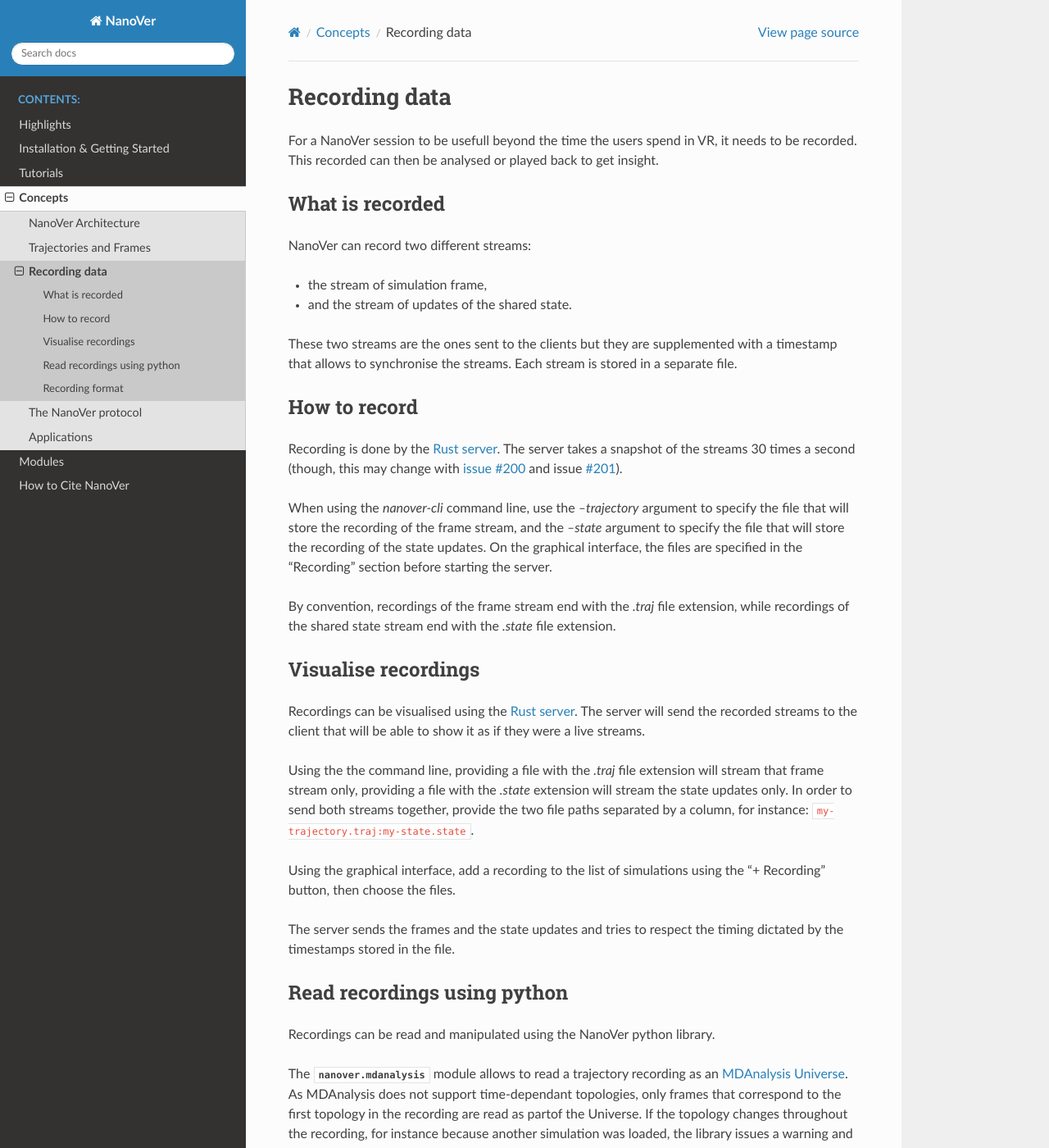
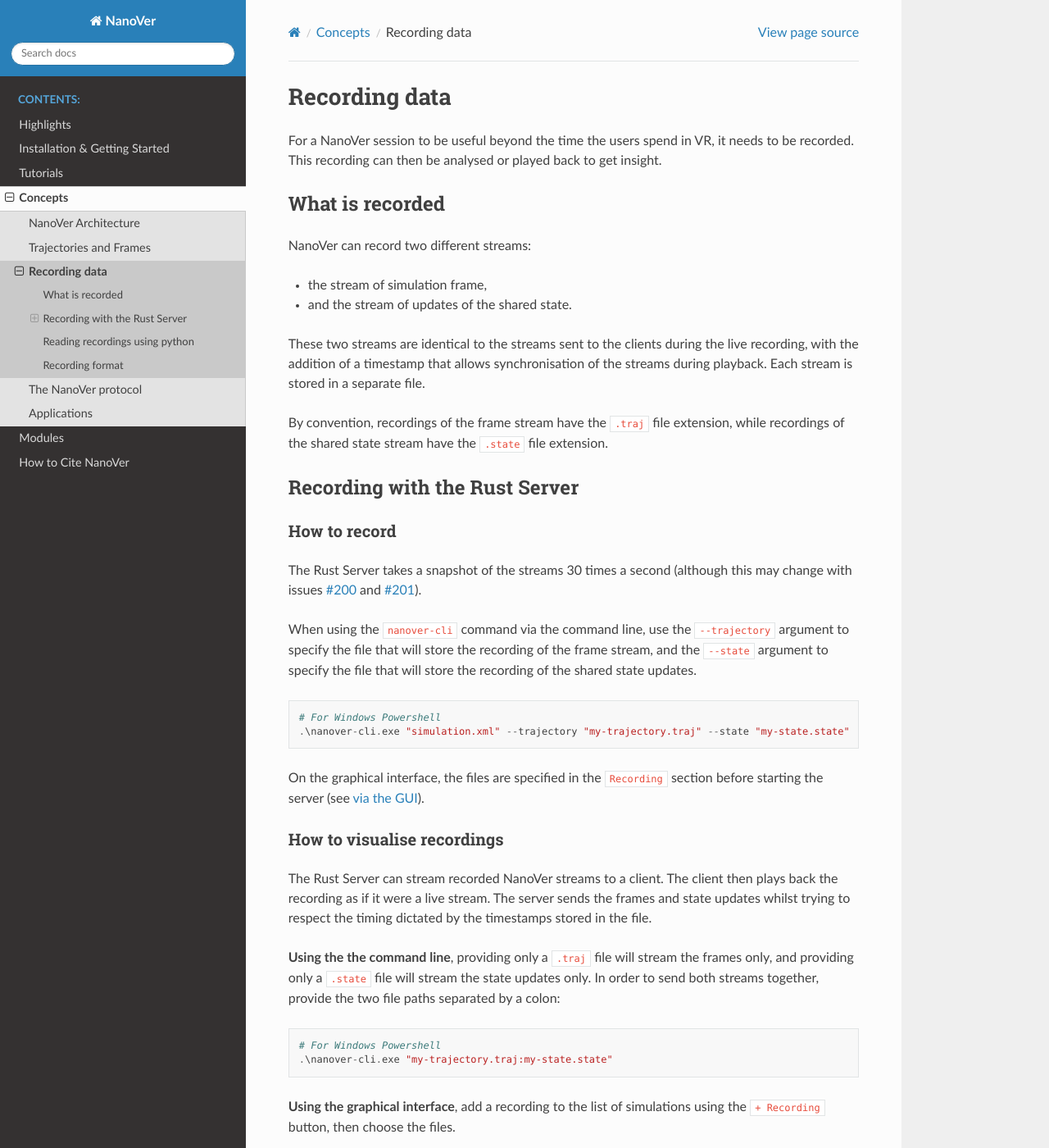
Before and after one commit to IRL2/nanover-docs, a Sphinx documentation site: the page built from source/concepts/recording.rst, in a window 1280 px wide and 1400 px high. Shown: the whole window at 82% size. Built offline with Sphinx 7.4.7 and the Read the Docs theme 2.0.0, drawn with Linux system fonts in a browser that asks for light colours; pages that are not in the unit, such as notebooks, are missing from menus; the version number could not be read and is left out; some of the changed text lies outside the part shown.

Commit message:
Updating wording & minor reformatting
Fixed typos. Added code blocks where needed. Minor changes to layout.

```diff
--- a/source/concepts/recording.rst
+++ b/source/concepts/recording.rst
@@ -3,7 +3,8 @@
 
 .. _Rust server: https://github.com/IRL2/nanover-rs
 
-For a NanoVer session to be usefull beyond the time the users spend in VR, it needs to be recorded. This recorded can then be analysed or played back to get insight.
+For a NanoVer session to be useful beyond the time the users spend in VR, it needs to be recorded.
+This recording can then be analysed or played back to get insight.
 
 What is recorded
 ----------------
@@ -13,35 +14,69 @@
 * the stream of simulation frame,
 * and the stream of updates of the shared state.
 
-These two streams are the ones sent to the clients but they are supplemented with a timestamp that allows to synchronise the streams. Each stream is stored in a separate file.
+These two streams are identical to the streams sent to the clients during the live recording,
+with the addition of a timestamp that allows synchronisation of the streams during playback.
+Each stream is stored in a separate file.
+
+By convention, recordings of the frame stream have the ``.traj`` file extension,
+while recordings of the shared state stream  have the ``.state`` file extension.
+
+Recording with the Rust Server
+------------------------------
 
 How to record
--------------
+~~~~~~~~~~~~~
 
-Recording is done by the `Rust server`_. The server takes a snapshot of the streams 30 times a second (though, this may change with `issue #200 <https://github.com/IRL2/nanover-rs/issues/200>`_ and issue `#201 <https://github.com/IRL2/nanover-rs/issues/201>`_).
+The Rust Server takes a snapshot of the streams 30 times a second (although this may change with
+issues `#200 <https://github.com/IRL2/nanover-rs/issues/200>`_ and
+`#201 <https://github.com/IRL2/nanover-rs/issues/201>`_).
 
-When using the `nanover-cli` command line, use the `--trajectory` argument to specify the file that will store the recording of the frame stream, and the `--state` argument to specify the file that will store the recording of the state updates. On the graphical interface, the files are specified in the "Recording" section before starting the server.
+When using the ``nanover-cli`` command via the command line, use the ``--trajectory`` argument to specify the file that
+will store the recording of the frame stream, and the ``--state`` argument to specify the file that will store
+the recording of the shared state updates.
 
-By convention, recordings of the frame stream end with the `.traj` file extension, while recordings of the shared state stream end with the `.state` file extension.
+.. code-block::
+
+    # For Windows Powershell
+    .\nanover-cli.exe "simulation.xml" --trajectory "my-trajectory.traj" --state "my-state.state"
+
+On the graphical interface, the files are specified in the ``Recording`` section before starting the server
+(see :ref:`rust_server_via_the_gui`).
 
 
-Visualise recordings
---------------------
+How to visualise recordings
+~~~~~~~~~~~~~~~~~~~~~~~~~~~
 
-Recordings can be visualised using the `Rust server`_. The server will send the recorded streams to the client that will be able to show it as if they were a live streams.
+The Rust Server can stream recorded NanoVer streams to a client. The client then plays back the recording as if it were
+a live stream.
+The server sends the frames and state updates whilst trying to respect the timing dictated by the timestamps stored
+in the file.
 
-Using the the command line, providing a file with the `.traj` file extension will stream that frame stream only, providing a file with the `.state` extension will stream the state updates only. In order to send both streams together, provide the two file paths separated by a column, for instance: ``my-trajectory.traj:my-state.state``.
+**Using the the command line**, providing only a ``.traj`` file will stream the frames only,
+and providing only a ``.state`` file will stream the state updates only.
+In order to send both streams together, provide the two file paths separated by a colon:
 
-Using the graphical interface, add a recording to the list of simulations using the "+ Recording" button, then choose the files.
+.. code-block::
 
-The server sends the frames and the state updates and tries to respect the timing dictated by the timestamps stored in the file.
+    # For Windows Powershell
+    .\nanover-cli.exe "my-trajectory.traj:my-state.state"
 
-Read recordings using python
-----------------------------
+
+**Using the graphical interface**, add a recording to the list of simulations using the ``+ Recording`` button,
+then choose the files.
+
+
+Reading recordings using python
+-------------------------------
 
 Recordings can be read and manipulated using the NanoVer python library.
 
-The :py:mod:`nanover.mdanalysis` module allows to read a trajectory recording as an `MDAnalysis Universe <https://userguide.mdanalysis.org/stable/universe.html#universe>`_. As MDAnalysis does not support time-dependant topologies, only frames that correspond to the first topology in the recording are read as partof the Universe. If the topology changes throughout the recording, for instance because another simulation was loaded, the library issues a warning and the frames with the new topology are ignored.
+The :py:mod:`nanover.mdanalysis` module allows to read a trajectory recording as an
+`MDAnalysis Universe <https://userguide.mdanalysis.org/stable/universe.html#universe>`_.
+As MDAnalysis does not support time-dependant topologies, only frames that correspond to the first topology in the
+recording are read as part of the Universe.
+If the topology changes throughout the recording, for instance because another simulation was loaded,
+the library issues a warning and the frames with the new topology are ignored.
 
 .. code:: python
 
@@ -80,24 +115,37 @@
     axis.set_ylabel("Energy (kJ/mol)")
 
 
-Lower level methods are available in :py:mod:`nanover.mdanalysis.recordings` to read the content of the files directly. This module is used in the `state-utils <https://github.com/IRL2/state-utils>`_ utility that allows to read shared state recordings in a python script or with the command line.
+Lower level methods are available in :py:mod:`nanover.mdanalysis.recordings` to read the content of the files directly.
+This module is used in the `state-utils <https://github.com/IRL2/nanover-utils>`_ utility that allows to read shared
+state recordings in a python script or with the command line.
 
 Recording format
 ----------------
 
-The current version of the file format is version 2. A file contains a header and a sequence of records.
+The current version of the file format is version 2.
+Each recording file contains a header and a sequence of records.
 
 The header contains two fields, stored as little endian 8 bytes unsigned integers:
 
-* a magic number, its value is 6661355757386708963. This value was chosen arbitrarily and needs to be the first 8 bytes of the file to indicate it is indeed a NanoVer recording. A file without this magic number is not a NanoVer recording, however one need to keep in mind that a file that starts with that value could still not be a valid recording and should handle errors accordingly.
-* the version of the file format. This version number dictates how the rest of the file will be written or parsed. Any change to the file format needs to increment this file format version The current version is 2.
+* **a magic number, its value is 6661355757386708963**. This value was chosen arbitrarily and needs to be the first
+  8 bytes of the file to indicate it is indeed a NanoVer recording. A file without this magic number is not a NanoVer
+  recording, however one need to keep in mind that a file that starts with that value could still not be a valid
+  recording and should handle errors accordingly.
+* **the version of the file format**. This version number dictates how the rest of the file will be written or parsed.
+  Any change to the file format needs to increment this file format version. The current version is 2.
 
 A record contains:
 
-* a timestamp encoded as a little endian 16 bytes unsigned integer that indicates the time, in microseconds, since the beginning of the recording. This timestamp indicates the timing of the records and allows to synchronise a trajectory and a state recordings.
+* a timestamp encoded as a little endian 16 bytes unsigned integer that indicates the time, in microseconds,
+  since the beginning of the recording.
+  This timestamp indicates the timing of the records and allows synchronisation of a trajectory and a state recording.
 * the size, in bytes, of the record; encoded as an 8 bytes little endian unsigned integer.
 * the record itself as a protobuf message.
 
-In the case of a trajectory recording, each record contains a `GetFrameResponse` message. This message contains two fields: the frame index and the frame itself. The frame index is generally an integer that gets incremnted each time the server register a frame to broadcast. However, its value is only sognificant when it is 0 as it means the frame needs to be reset; for instance because the server loaded a new simulation. The frame is a :ref:`FrameData <traj-and-frames>`.
+In the case of a trajectory recording, each record contains a ``GetFrameResponse`` message.
+This message contains two fields: the frame index and the frame itself.
+The frame index is generally an integer that gets incremented each time the server register a frame to broadcast.
+However, its value is only significant when it is 0 as it means the frame needs to be reset;
+for instance because the server loaded a new simulation. The frame is a :ref:`FrameData <traj-and-frames>`.
 
 In the case of a shared state recording, each record contains a :ref:`StateUpdate <state-updates>` message.
--- a/source/tutorials/fundamentals.rst
+++ b/source/tutorials/fundamentals.rst
@@ -169,6 +169,9 @@
     # MacOS/Linux
     ./nanover-cli --help
 
+
+.. _rust_server_via_the_gui:
+
 via the GUI
 ###########
 
```
